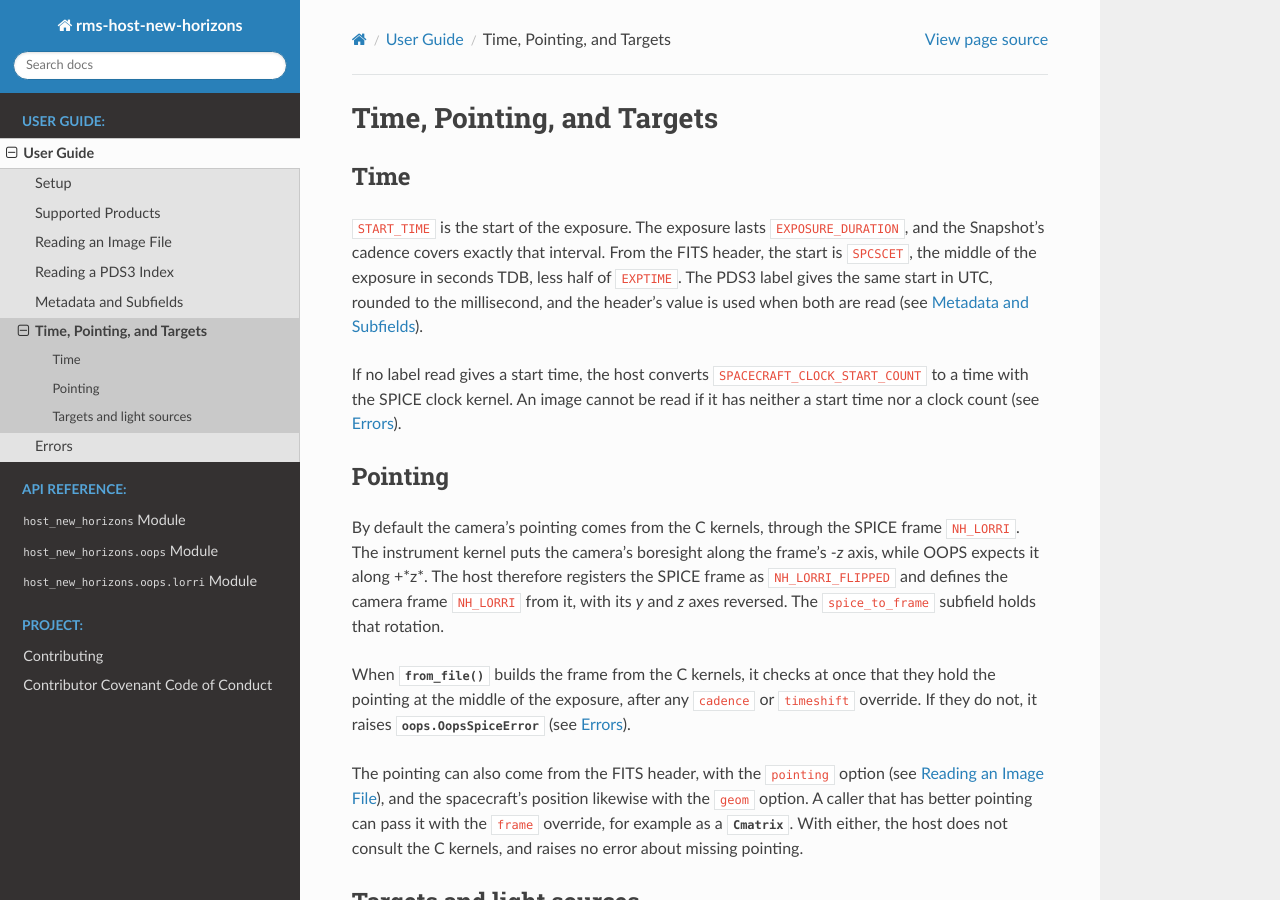
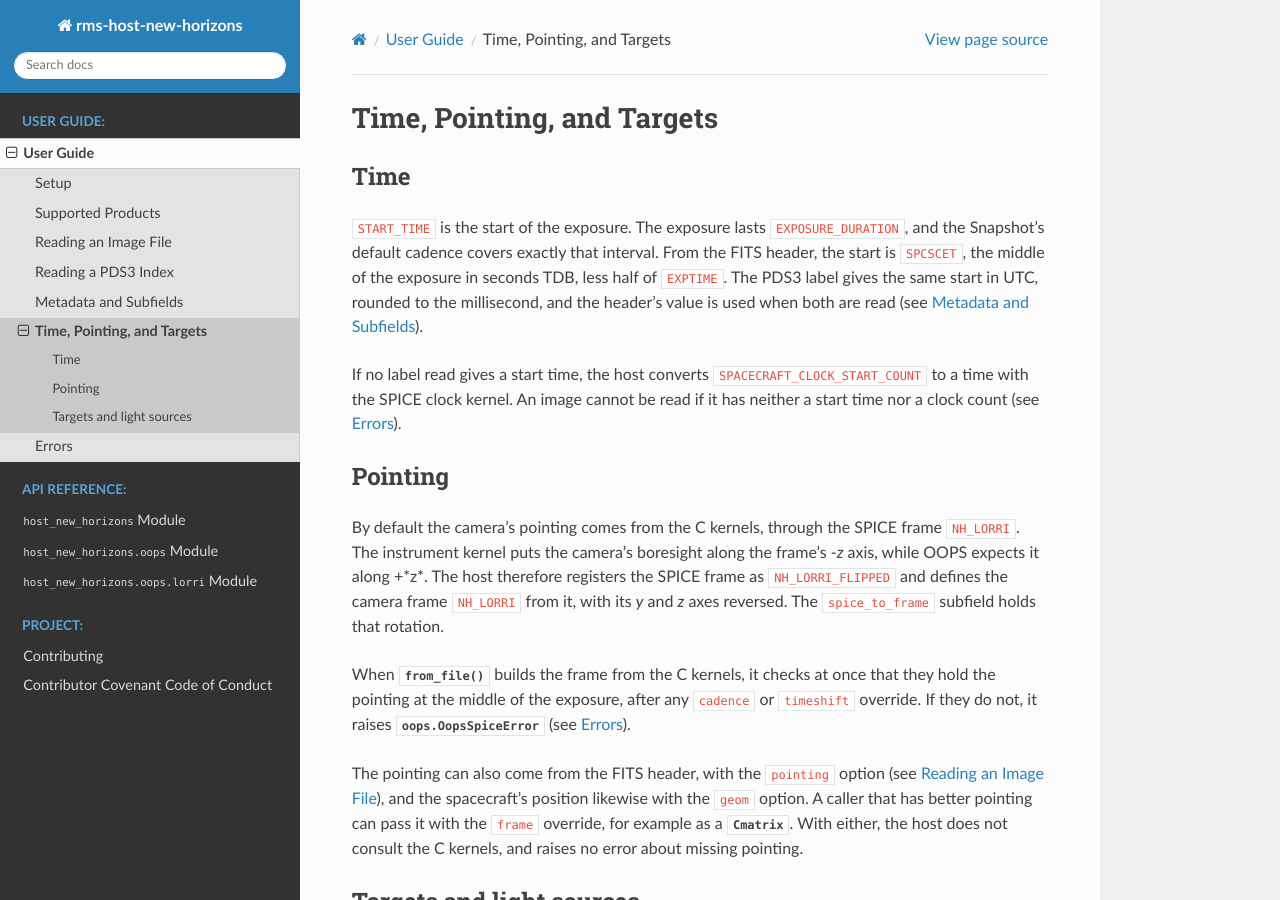
Before and after one commit to SETI/rms-host-new-horizons, a Sphinx documentation site: the page built from docs/user_guide/user_guide_geometry.rst, in a window 1280 px wide and 900 px high. Built offline with Sphinx 7.4.7 and the Read the Docs theme 3.1.0, drawn with Linux system fonts in a browser that asks for light colours.

Commit message:
Clarify defaults and the SPICE data in the guide
The setup chapter says where the kernels and their database come from.
The README says that the two labels are merged when the label is read
with its image file, and that from_index needs the supplemental index.
The guide says that an astrometry read of a label does not look for the
image file, that the cadence and light source it describes are the
defaults that the overrides replace, and which C kernels are still
loaded when the caller supplies a frame. The changes are the same in all
four host packages wherever the facts are the same.

Co-Authored-By: Claude Opus 5.5 <noreply@anthropic.com>
Claude-Session: https://claude.ai/code/session_01RG3ZiBNx376YVT9xgP1ET9

```diff
--- a/docs/user_guide/user_guide_files.rst
+++ b/docs/user_guide/user_guide_files.rst
@@ -49,7 +49,9 @@ Finding the FITS file
 Given a PDS3 label, the host looks in the label's directory for the FITS file that the
 label's ``^IMAGE`` pointer gives. The archive spells the FITS file's name in the same
 case as the label's, so the host tries that case first, then the name as the label
-spells it, then the name in lower case, and last in upper case. A path that ends in
+spells it, then the name in lower case, and last in upper case. An astrometry read does
+not look for the file, so its path subfields give the name in the case of the label's
+own name. A path that ends in
 ``.fit`` or ``.fits``, in any case, is read as a FITS file, and any other path as a PDS3
 label.
 
--- a/docs/user_guide/user_guide_geometry.rst
+++ b/docs/user_guide/user_guide_geometry.rst
@@ -6,10 +6,10 @@ Time
 ====
 
 ``START_TIME`` is the start of the exposure. The exposure lasts ``EXPOSURE_DURATION``,
-and the Snapshot's cadence covers exactly that interval. From the FITS header, the start
-is ``SPCSCET``, the middle of the exposure in seconds TDB, less half of ``EXPTIME``.
-The PDS3 label gives the same start in UTC, rounded to the millisecond, and the header's
-value is used when both are read (see :doc:`user_guide_metadata`).
+and the Snapshot's default cadence covers exactly that interval. From the FITS header,
+the start is ``SPCSCET``, the middle of the exposure in seconds TDB, less half of
+``EXPTIME``. The PDS3 label gives the same start in UTC, rounded to the millisecond, and
+the header's value is used when both are read (see :doc:`user_guide_metadata`).
 
 If no label read gives a start time, the host converts
 ``SPACECRAFT_CLOCK_START_COUNT`` to a time with the SPICE clock kernel. An image cannot
--- a/docs/user_guide/user_guide_products.rst
+++ b/docs/user_guide/user_guide_products.rst
@@ -24,7 +24,8 @@ Every image becomes an OOPS :class:`~oops.observation.Snapshot`, with the image
 is the primary image exactly as the FITS file stores it. A raw image holds a few columns
 beyond the field of view, and ``data`` keeps them. A calibrated image also holds its
 error estimates and its quality flags, which the host gives as the ``error`` and
-``quality`` subfields. A raw image has neither.
+``quality`` subfields. A raw image has neither, and an astrometry read gives none of
+the three arrays.
 
 Binning modes and fields of view
 ================================
--- a/docs/user_guide/user_guide_setup.rst
+++ b/docs/user_guide/user_guide_setup.rst
@@ -28,6 +28,10 @@ environment variables:
 ``SPICE_SQLITE_DB_NAME``
     The SQLite database that lists the kernels. If it is not set, ``SPICE.db`` in the
     ``SPICE_PATH`` directory is used.
+
+The kernels and the database are the ones that OOPS itself uses. The
+`rms-oops README <https://github.com/SETI/rms-oops#environment-variables>`_ describes
+these variables and the ``SPICE`` directory of ``$OOPS_RESOURCES`` that holds them.
 
 The host selects its kernels from the database once, for the whole mission from the
 launch on 2006 January 19 through 2021: the leap-second kernel, the planetary constants
```
Also changed, not shown: README.md (+5 -4 lines), docs/user_guide/user_guide_errors.rst (+5 -4 lines), docs/user_guide/user_guide_index.rst (+4 -3 lines).
